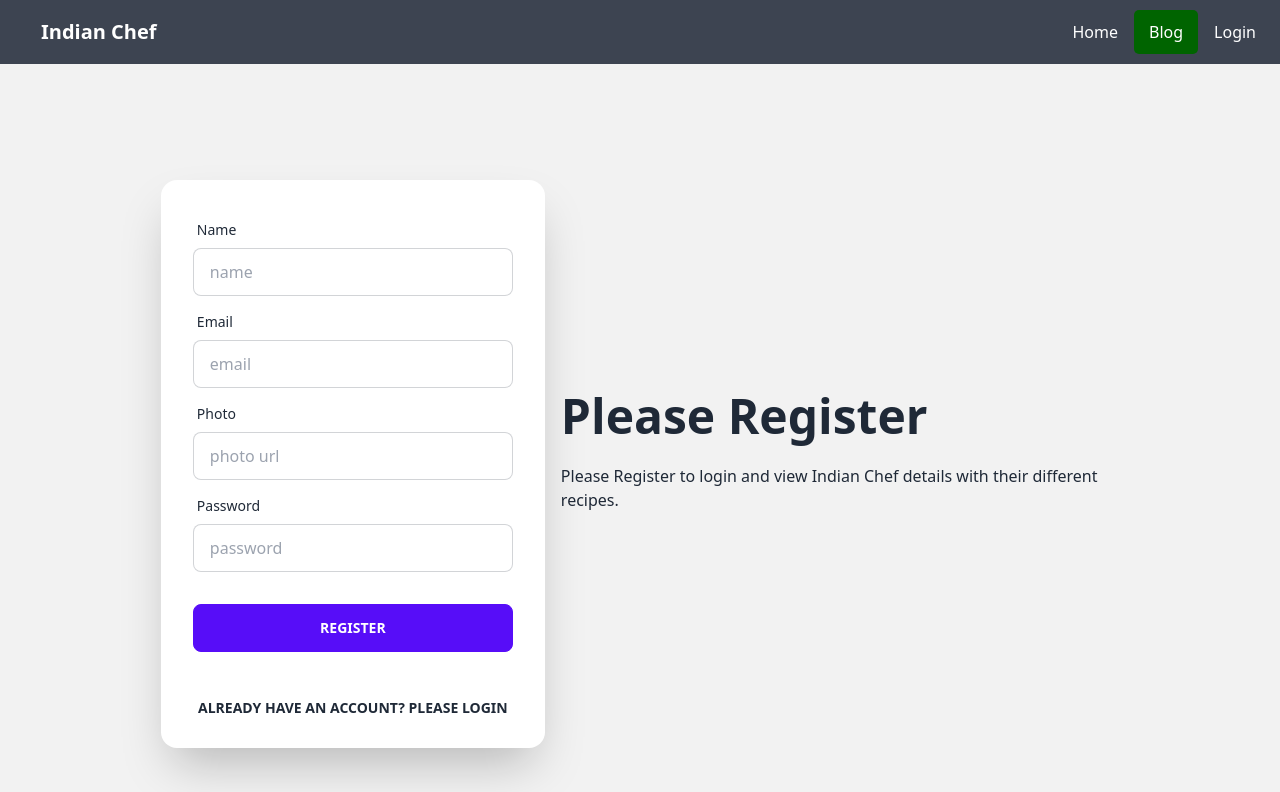
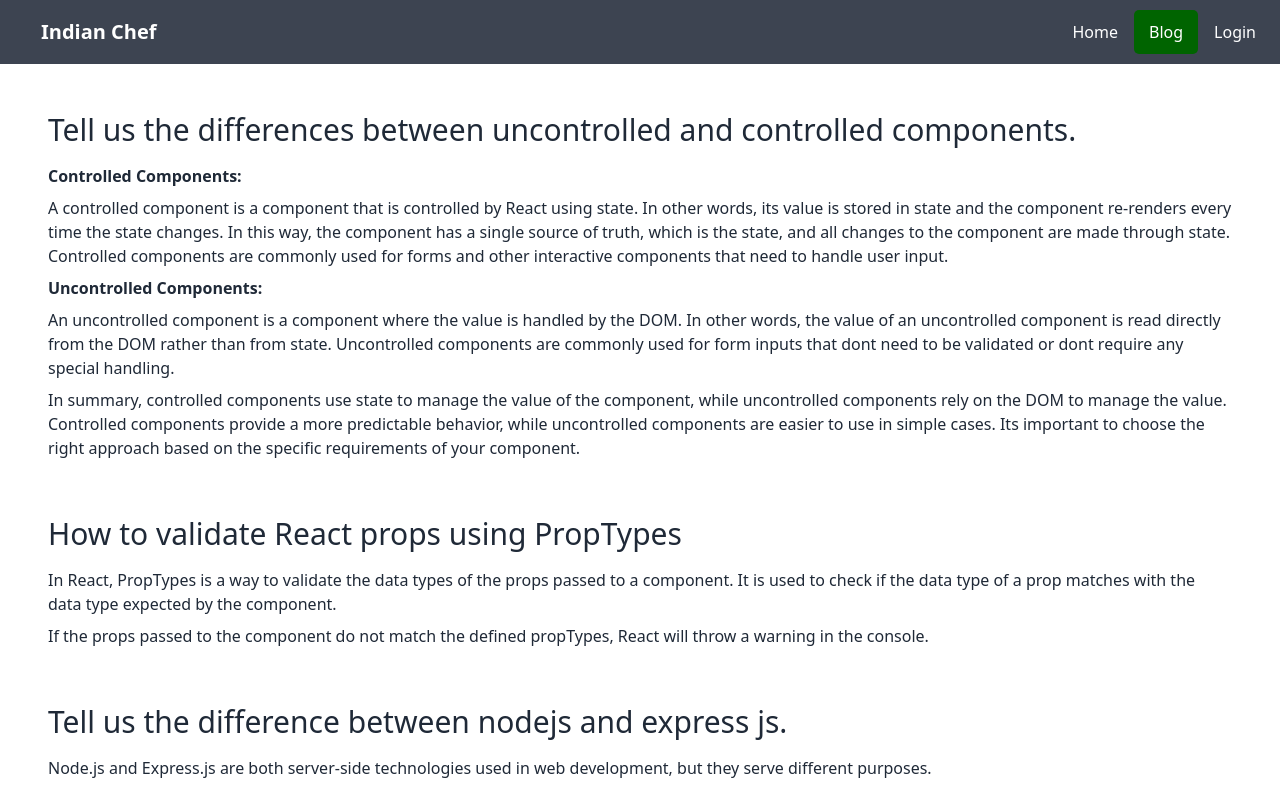
Before and after one commit to mtbbsl/chef-recipe-client, a React (Vite) app: page /blog in a window 1280 px wide. Shown: the top 792 px of the page. Built offline with nearby package versions, Linux system fonts and the light colour scheme; no server answers.

Commit message:
minor changed

```diff
--- a/src/components/Blog.jsx
+++ b/src/components/Blog.jsx
@@ -23,15 +23,15 @@ const Blog = () => {
             An uncontrolled component is a component where the value is handled
             by the DOM. In other words, the value of an uncontrolled component
             is read directly from the DOM rather than from state. Uncontrolled
-            components are commonly used for form inputs that don't need to be
-            validated or don't require any special handling.
+            components are commonly used for form inputs that dont need to be
+            validated or dont require any special handling.
           </p>
           <p className="mb-2">
             In summary, controlled components use state to manage the value of
             the component, while uncontrolled components rely on the DOM to
             manage the value. Controlled components provide a more predictable
             behavior, while uncontrolled components are easier to use in simple
-            cases. It's important to choose the right approach based on the
+            cases. Its important to choose the right approach based on the
             specific requirements of your component.
           </p>
         </section>
--- a/src/components/Header.jsx
+++ b/src/components/Header.jsx
@@ -1,10 +1,9 @@
 import React, { useContext } from "react";
-import { Link } from "react-router-dom";
 import { AuthContext } from "../providers/AuthProviders";
 import ActiveLink from "./ActiveLink";
 
 const Header = () => {
-    const { user, logOut, updateUserProfile } = useContext(AuthContext);
+    const { user, logOut } = useContext(AuthContext);
   console.log(user);
 
     const handleLogOut = () => {
@@ -19,17 +18,35 @@ const Header = () => {
         <a className="btn btn-ghost normal-case text-xl">Indian Chef</a>
       </div>
       <div className="flex-none gap-4">
-        <ActiveLink to="/" className="btn btn-ghost normal-case text-xl">Home</ActiveLink>
-        <ActiveLink to="/blog" className="btn btn-ghost normal-case text-xl">Blog</ActiveLink>
+        <ActiveLink to="/" className="btn btn-ghost normal-case text-xl">
+          Home
+        </ActiveLink>
+        <ActiveLink to="/blog" className="btn btn-ghost normal-case text-xl">
+          Blog
+        </ActiveLink>
 
-        {
-            user ? <>
+        {user ? (
+          <>
             <span>{user.email}</span>
             <span>{user.displayName}</span>
-            <img src={user.photoURL} alt="" className="w-12 rounded-full" />
-            <button onClick={handleLogOut} className="btn btn-ghost normal-case text-xl">Sign Out</button>
-            </> : <ActiveLink to="/login" className="btn btn-ghost normal-case text-xl">Login</ActiveLink>
-        }
+            <img
+              src={user.photoURL}
+              alt=""
+              className="w-12 rounded-full"
+              data-tip={user.displayName}
+            />
+            <button
+              onClick={handleLogOut}
+              className="btn btn-ghost normal-case text-xl"
+            >
+              Sign Out
+            </button>
+          </>
+        ) : (
+          <ActiveLink to="/login" className="btn btn-ghost normal-case text-xl">
+            Login
+          </ActiveLink>
+        )}
       </div>
     </div>
   );
--- a/src/components/Login.jsx
+++ b/src/components/Login.jsx
@@ -1,7 +1,6 @@
 import React, { useContext, useState } from "react";
 import { Link, useLocation, useNavigate } from "react-router-dom";
 import { AuthContext } from "../providers/AuthProviders";
-import { updateProfile } from "firebase/auth";
 
 const Login = () => {
   const [show, setShow] = useState(false);
--- a/src/main.jsx
+++ b/src/main.jsx
@@ -9,7 +9,7 @@ import Loadable from './components/Loadable';
 const Home = Loadable(lazy(() => import("./components/Home")));
 const Login = Loadable(lazy(() => import("./components/Login")));
 const Register = Loadable(lazy(() => import("./components/Register")));
-const Blog = Loadable(lazy(() => import("./components/Register")));
+const Blog = Loadable(lazy(() => import("./components/Blog")));
 const ChefRecipe = Loadable(lazy(() => import("./components/ChefRecipe")));
 const ErrorPage = Loadable(lazy(() => import("./components/ErrorPage")));
 import AuthProviders from './providers/AuthProviders';
```
Also changed, not shown: 1 other file (tests, documents, lock files or other folders).
